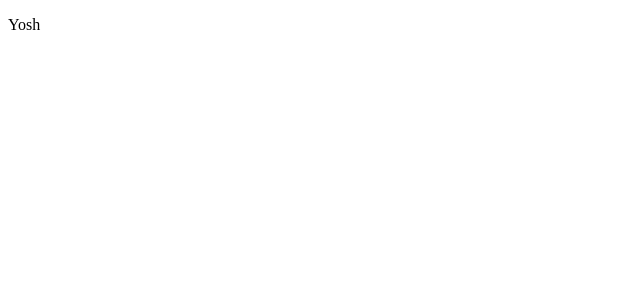
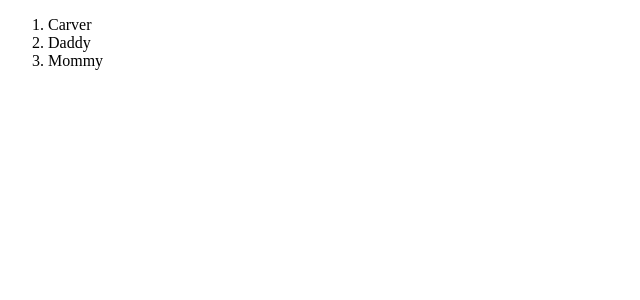
Before and after one commit to alienfacepalm/contextapi, a React app in the folder packages/web/: page / in a window 1280 px wide. Shown: the top 300 px of the page, without its empty margins (0-640 px from the left). Built offline with nearby package versions, Linux system fonts and the light colour scheme; the HTML template or start-up script is replaced by a standard one.

Commit message:
reorg into exports

```diff
--- a/packages/web/src/Hi.tsx
+++ b/packages/web/src/Hi.tsx
@@ -7,14 +7,19 @@ import { MessageContext } from './context';
  * Output component
  * @param props
  */
+
 export const Hi = (props: any) => {
   return (
-    <MessageContext.Provider value={{ name: 'Yosh' }}>
-      <MessageContext.Consumer>
-        {(context: any) => {
-          return <p>{context.name}</p>;
-        }}
-      </MessageContext.Consumer>
-    </MessageContext.Provider>
+    <MessageContext.Consumer>
+      {(context: any) => {
+        return (
+          <ol>
+            {context.names.map((name: any) => (
+              <li>{name}</li>
+            ))}
+          </ol>
+        );
+      }}
+    </MessageContext.Consumer>
   );
 };
--- a/packages/web/src/index.tsx
+++ b/packages/web/src/index.tsx
@@ -4,6 +4,7 @@ import { ApolloProvider } from 'react-apollo';
 import { render } from 'react-dom';
 
 import { Hi } from './Hi';
+import { PeopleProvider } from './peopleProvider';
 
 const GRAPHQL_API_URL = 'http://localhost:8080/graphql';
 
@@ -18,7 +19,9 @@ const client = new ApolloClient({
 
 render(
   <ApolloProvider client={client}>
-    <Hi />
+    <PeopleProvider>
+      <Hi />
+    </PeopleProvider>
   </ApolloProvider>,
   document.getElementById('root')
 );
--- /dev/null
+++ b/packages/web/src/peopleProvider.tsx
@@ -0,0 +1,10 @@
+import * as React from 'react';
+
+import { MessageContext } from './context';
+
+// Supply mock data
+const names = ['Carver', 'Daddy', 'Mommy'];
+
+export const PeopleProvider = (props: any) => {
+  return <MessageContext.Provider value={{ names }}>{props.children}</MessageContext.Provider>;
+};
```
Also changed, not shown: 4 other files (tests, documents, lock files or other folders).
